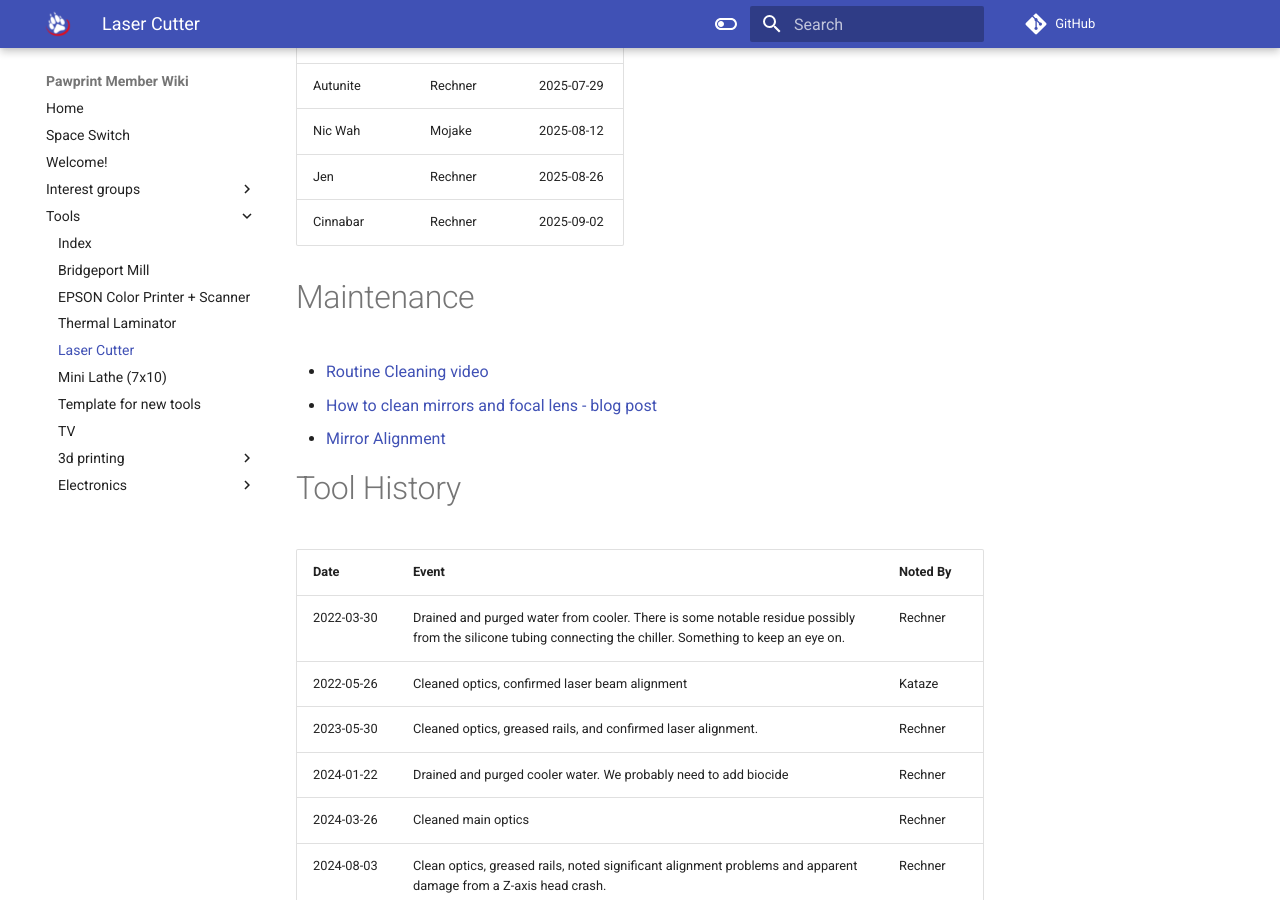
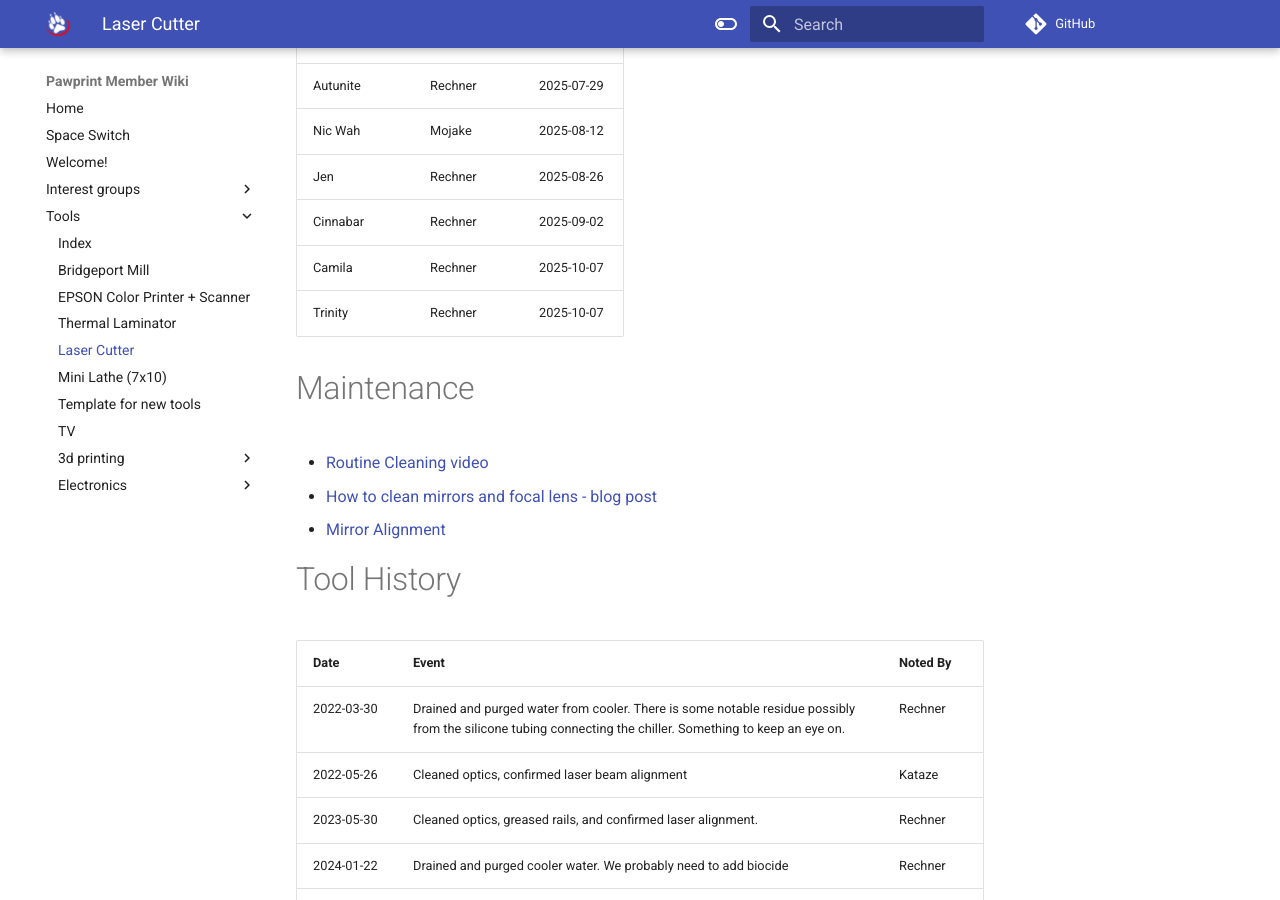
Before and after one commit to PawprintPrototyping/pawprintprototyping.github.io, an MkDocs documentation site: the page built from docs/tools/laser.md, in a window 1280 px wide and 900 px high, scrolled down 7390 px. Built offline with MkDocs 1.6.1 and Material for MkDocs 9.7.7, drawn with Linux system fonts in a browser that asks for light colours; comment, search, counter and statistics services are not loaded.

Commit message:
Add laser signoffs

```diff
--- a/docs/tools/laser.md
+++ b/docs/tools/laser.md
@@ -207,6 +207,8 @@ You can also manually level by jogging the Z up and down, and using the short en
 |Nic Wah      | Mojake       | 2025-08-12     |
 |Jen          | Rechner      | 2025-08-26     |
 |Cinnabar     | Rechner      | 2025-09-02     |
+|Camila       | Rechner      | 2025-10-07     |
+|Trinity      | Rechner      | 2025-10-07     |
 
 
 
```
